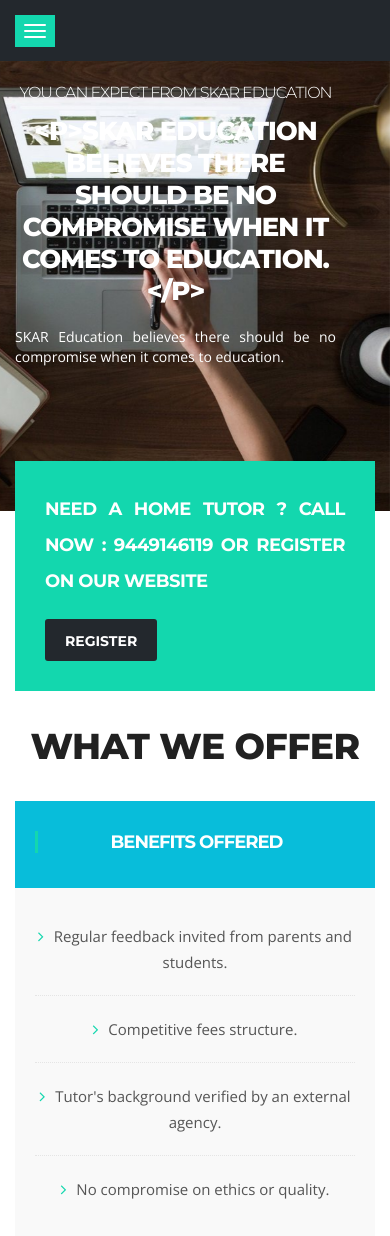
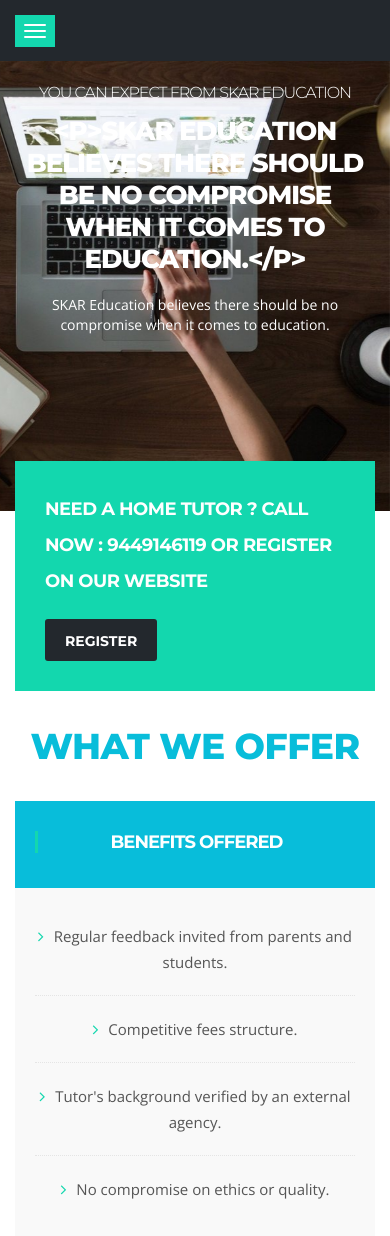
Before and after one commit to pradeep13143/skareducation, a Django app: page / in a window 390 px wide. Shown: the part 71-1307 px from the top of the page. Run offline with Django 3.2, Linux system fonts and the light colour scheme; data comes from the database, SQL or seed files in the repository; some libraries are stand-ins or nearby versions.

Commit message:
adjusted style

```diff
--- a/static/css/responsive.css
+++ b/static/css/responsive.css
@@ -622,7 +622,7 @@
 	}
 
 	#main-slide .slider-content{
-		width: 90%;
+		width: 100%;
 	}
 
 	#main-slide .slider-content.text-left {
--- a/static/css/style.css
+++ b/static/css/style.css
@@ -339,7 +339,11 @@
     font-size: 36px;
     line-height: 50px;
     margin: 0 0 10px;
-    color: #212121;
+    color: #08bdda;
+}
+
+.slider-description{
+    text-align: center;
 }
 
 /* Column title */
@@ -1564,6 +1568,7 @@
     line-height: 36px;
     font-size: 18px;
     text-transform: uppercase;
+    text-align: left;
 }
 
 
@@ -2215,6 +2220,7 @@
     padding: 8px 0 8px 0;
     line-height: normal;
     border-radius: 0;
+    text-align: left;
 }
 
 h4.panel-title a {
```
